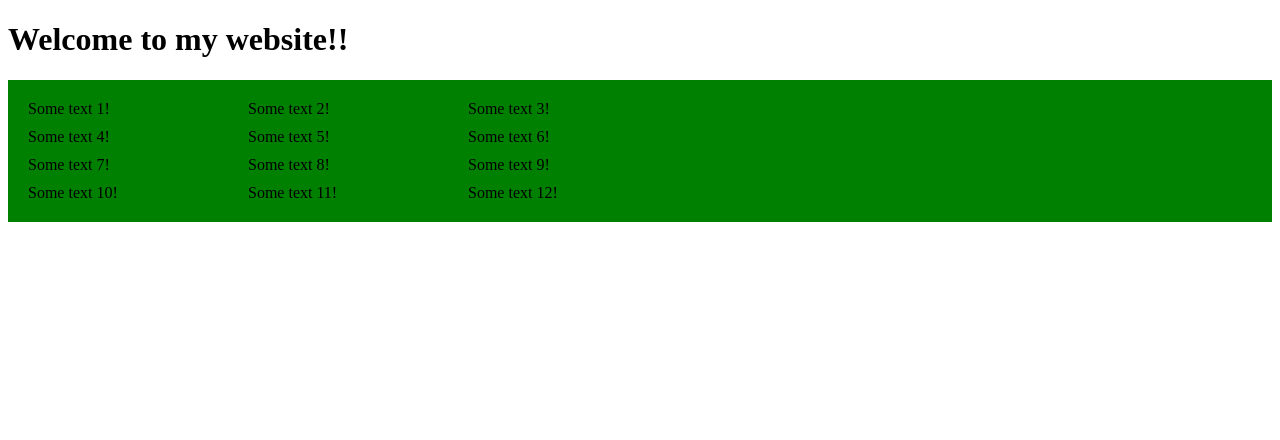
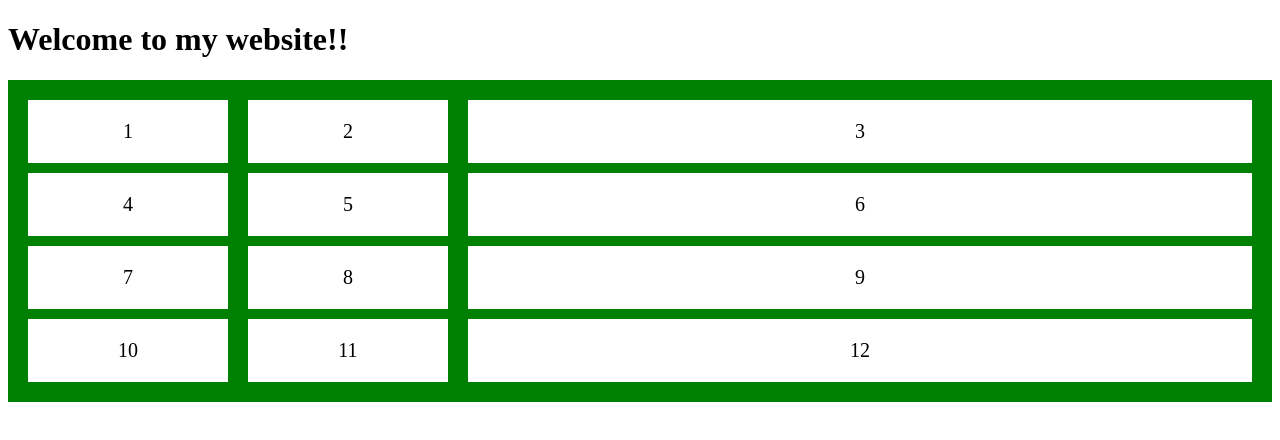
Before and after one commit to tsion1987/tsion1987.github.io, a plain HTML site: page index.html in a window 1280 px wide. Drawn offline with Linux system fonts and the light colour scheme.

Commit message:
grid-item

```diff
--- a/index.html
+++ b/index.html
@@ -25,18 +25,18 @@
 <body>
 <h1> Welcome to my website!!</h1>
 	  <div class="grid">
-            <div>Some text 1!</div>
-            <div>Some text 2!</div>
-            <div>Some text 3!</div>
-            <div>Some text 4!</div>
-            <div>Some text 5!</div>
-            <div>Some text 6!</div>
-            <div>Some text 7!</div>
-            <div>Some text 8!</div>
-            <div>Some text 9!</div>
-            <div>Some text 10!</div>
-            <div>Some text 11!</div>
-            <div>Some text 12!</div>
+         <div class="grid-item">1</div>
+            <div class="grid-item">2</div>
+            <div class="grid-item">3</div>
+            <div class="grid-item">4</div>
+            <div class="grid-item">5</div>
+            <div class="grid-item">6</div>
+            <div class="grid-item">7</div>
+            <div class="grid-item">8</div>
+            <div class="grid-item">9</div>
+            <div class="grid-item">10</div>
+            <div class="grid-item">11</div>
+            <div class="grid-item">12</div>
         </div>
 </body>
 </html>
```
